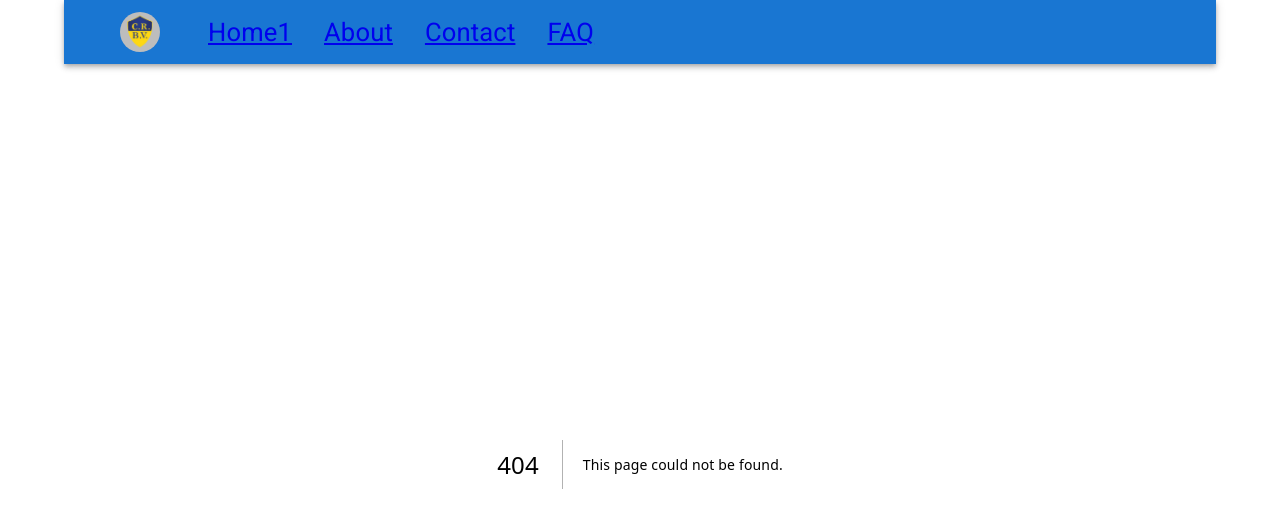
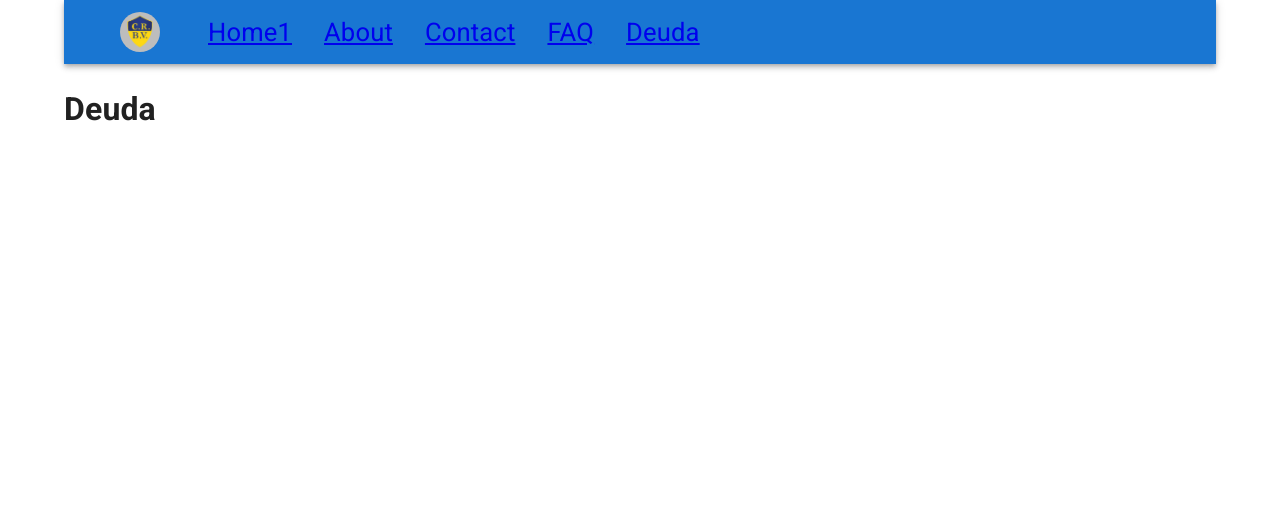
Before and after one commit to lucas-richards/campeonato_regatas, a Next.js app in the folder torneo-interno/: page /deuda/page in a window 1280 px wide. Before the commit this address had no page. Shown: the top 512 px of the page. Built offline with nearby package versions, Linux system fonts and the light colour scheme.

Commit message:
remove .env

```diff
--- a/torneo-interno/components/header/Navbar.tsx
+++ b/torneo-interno/components/header/Navbar.tsx
@@ -26,6 +26,9 @@ function Navbar() {
           <Link href="/faq" className={classes.link}>
             FAQ
           </Link>
+          <Link href="/deuda" className={classes.link}>
+            Deuda
+          </Link>
         </div>
       </Toolbar>
     </AppBar>
--- /dev/null
+++ b/torneo-interno/pages/deuda/page.tsx
@@ -0,0 +1,5 @@
+
+export default function Page() {
+    return <h1>Deuda</h1>;
+
+  }
--- a/torneo-interno/pages/index.tsx
+++ b/torneo-interno/pages/index.tsx
@@ -9,6 +9,7 @@ export default function App(props: IAppProps) {
   return (
     <div>
       <h1>holas</h1>
+
     </div>
   );
 }
```
Also changed, not shown: 2 other files (tests, documents, lock files or other folders).
